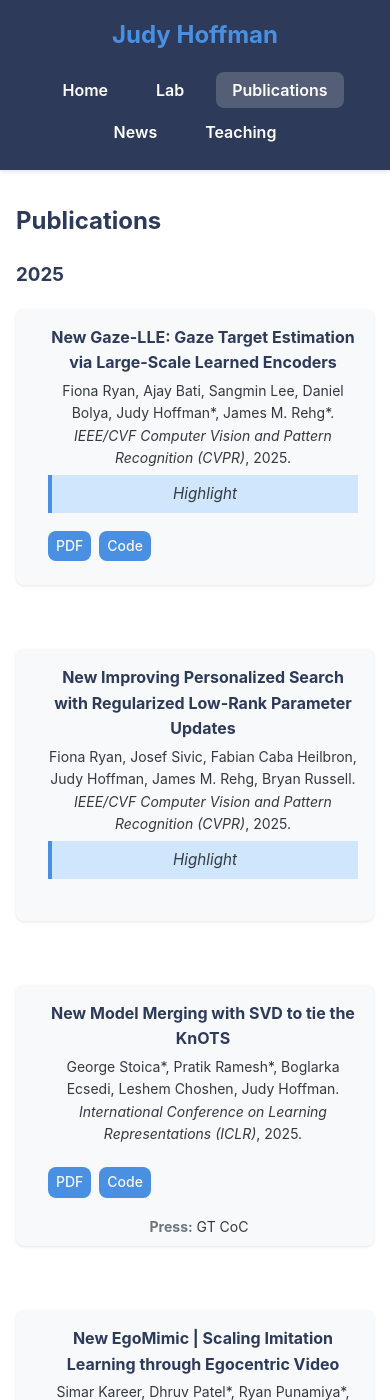
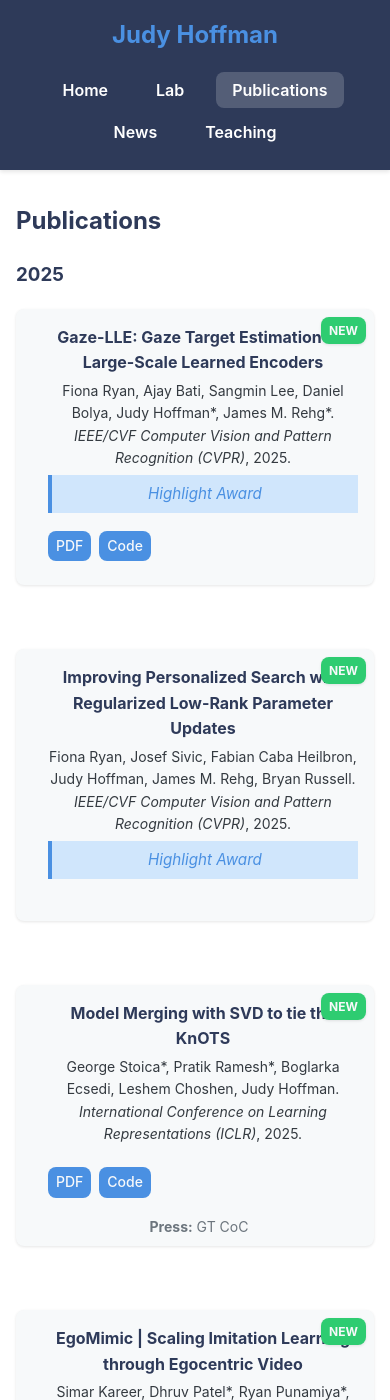
Before and after one commit to jhoffman/jhoffman.github.io, a Jekyll site: the page built from publications.html, in a window 390 px wide and 1400 px high. Built offline with Jekyll 4.4.1, drawn with Linux system fonts in a browser that asks for light colours.

Commit message:
updated publications page to a working version

```diff
--- a/_data/publications/2025/2025CVPR_Gazelle.json
+++ b/_data/publications/2025/2025CVPR_Gazelle.json
@@ -13,6 +13,6 @@
 	"video": "",
     "is_new": true,
 	"press": "",
-	"special": "Highlight",
+	"special": "Highlight Award",
     "abstract": ""
 }
--- a/_data/publications/2025/2025CVPR_Polar.json
+++ b/_data/publications/2025/2025CVPR_Polar.json
@@ -13,6 +13,6 @@
 	"video": "",
     "is_new": true,
 	"press": "",
-	"special": "Highlight",
+	"special": "Highlight Award",
     "abstract": ""
 }
--- a/css/pub_style.css
+++ b/css/pub_style.css
@@ -13,7 +13,8 @@
 /* Publication card: grid layout with thumbnail left, content right */
 .publication-summary {
   display: grid;
-  grid-template-columns: clamp(200px, 30%, 400px) minmax(0, 1fr);
+  /*grid-template-columns: clamp(200px, 30%, 400px) minmax(0, 1fr);*/
+  grid-template-columns: 30% 70%;
   grid-template-rows: auto;
   grid-template-areas: "thumb content";
   gap: var(--spacing-md);
@@ -23,13 +24,6 @@
   padding-bottom: var(--spacing-sm);
 }
 
-/* Thumbnail styling */
-.pub-thumb {
-  grid-area: thumb;
-  width: 100%;
-  border-radius: var(--radius);
-  object-fit: cover;
-}
 
 /* Content wrapper styling */
 .pub-content {
@@ -40,6 +34,27 @@
   max-width: 600px;    /* cap text width for readability */
 }
 
+/* Ensure the card is a positioning context */
+.publication-summary {
+  position: relative;
+}
+
+/* Style for the “New” badge */
+.badge.new {
+  position: absolute;
+  top: var(--spacing-sm);
+  right: var(--spacing-sm);
+  background-color: var(--color-accent-alt);
+  color: var(--color-surface);
+  text-transform: uppercase;
+  font-size: 0.75rem;
+  font-weight: 700;
+  padding: 0.25rem 0.5rem;
+  border-radius: var(--radius);
+  z-index: 10;
+  box-shadow: 0 1px 3px rgba(0,0,0,0.1);
+}
+
 /* Title and metadata */
 .publication-summary h4 {
   margin: 0 0 0.125rem; /* tighten space under title */
@@ -48,11 +63,6 @@
 .publication-summary .meta {
   margin: 0 0 0.25rem;  /* small gap under meta */
   font-size: 0.875rem;
-}
-
-/* Abstract styling */
-.publication-summary .abstract {
-  margin: 0 0 0.25rem;
 }
 
 /* Link badges */
@@ -85,7 +95,7 @@
 }
 
 .pub-content .press a {
-  color: var(--color-text);
+  color: var(--color-muted-text);
   margin-right: var(--spacing-sm);
 }
 
@@ -102,6 +112,7 @@
   font-style: italic;
   font-size: 0.95rem;
   line-height: 1.4;
+  color: var(--color-accent);
 }
 
 /* Responsive: stack on narrow screens */
@@ -120,3 +131,34 @@
     max-width: none;
   }
 }
+
+
+
+/* Publication images */
+.publication-item img,
+.publication-summary img {
+  float: left;
+  margin-right: 1rem;
+}
+
+/* Ensure images in publications are responsive */
+.publication-item img,
+.publication-summary img {
+  float: none;
+  display: block;
+  margin: 0 auto 1rem;
+}
+
+/* Thumbnail styling */
+.publication-summary .pub-thumb {
+  grid-area: thumb;
+  grid-column: 1 / 2;
+  width: 100%;        /* fill entire first column */
+  height: auto;
+  object-fit: cover;
+  border-radius: var(--radius);
+  justify-self: stretch;/* ensure it won’t shrink */
+  display: block;       /* remove any inline spacing */
+  padding: 0;
+  margin: 0;
+}
--- a/css/style.css
+++ b/css/style.css
@@ -16,6 +16,9 @@
   /* Accent */
   --color-accent:     #4a90e2;  /* soft yet vibrant blue – links/buttons */
   --color-accent-light: #d0e6fc;/* gentle blue hover/background */
+
+  /* New complementary accent */
+  --color-accent-alt: #2ecc71;  /* emerald green */
 
   /* Muted */
   --color-muted-text: #6c757d;  /* medium gray – for dates/metadata */
@@ -70,8 +73,12 @@
   font-size: 2rem;
   font-weight: 700;
   /* bump contrast: ensure white text on dark background */
-  color: var(--color-primary-text);
+  color: var(--color-bg);
   margin-bottom: var(--spacing-sm);
+}
+
+header h1 a {
+	color: var(--color-accent);
 }
 
 nav {
@@ -92,7 +99,7 @@
 }
 
 nav ul li a {
-  color: #ffffff;
+  color: var(--color-bg);
   text-decoration: none;
   font-weight: 600;
   padding: var(--spacing-sm) var(--spacing-md);
--- a/publications.html
+++ b/publications.html
@@ -37,7 +37,7 @@
         <li class="publication-summary">
 
           {% if pub.fig and pub.fig != "" %}
-            <img src="{{ pub.fig | relative_url }}" alt="{{ pub.title }} preview">
+            <img src="{{ pub.fig | relative_url }}" alt="{{ pub.title }} preview" class="pub-thumb">
           {% endif %}
 
 		  <div class="pub-content">
```
Also changed, not shown: 3 other files.
